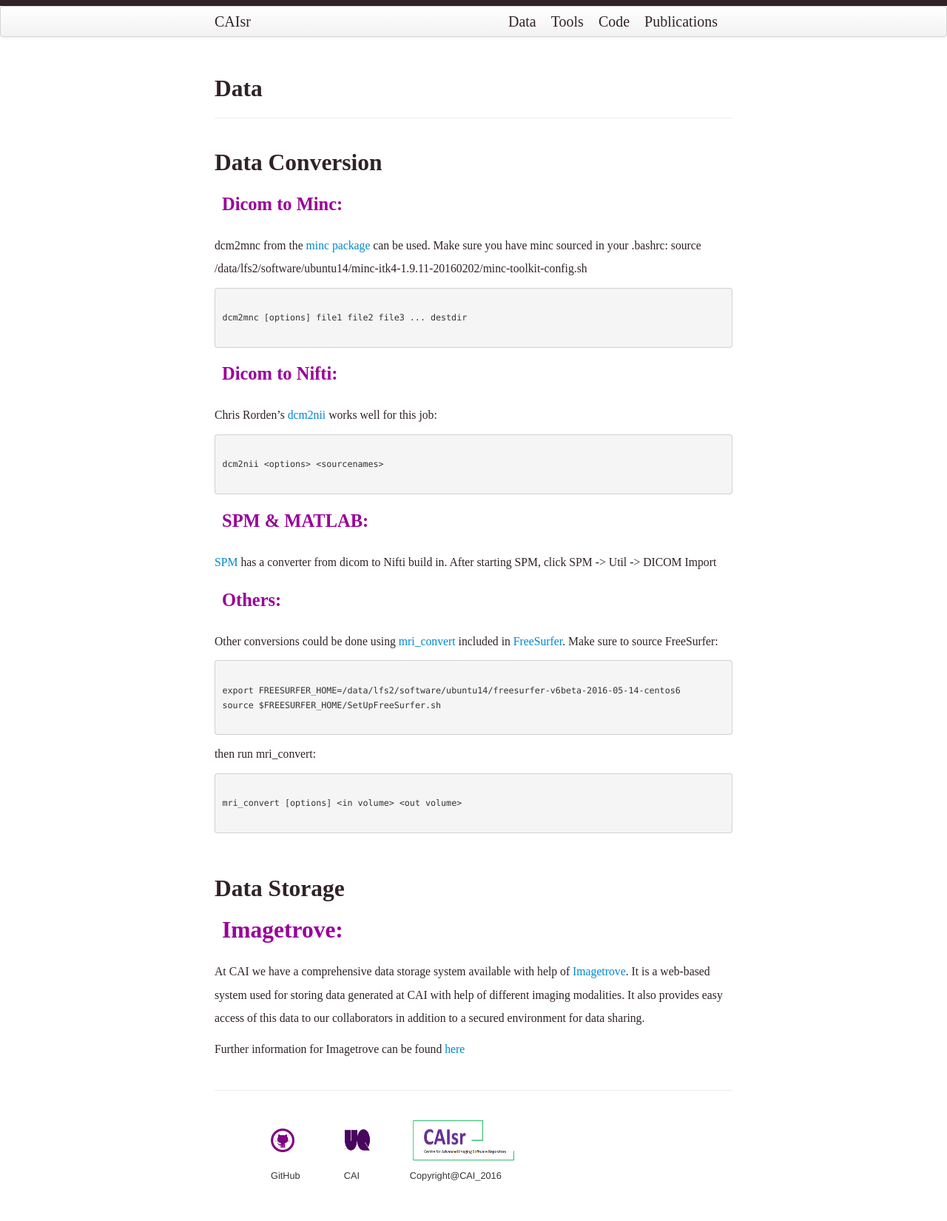
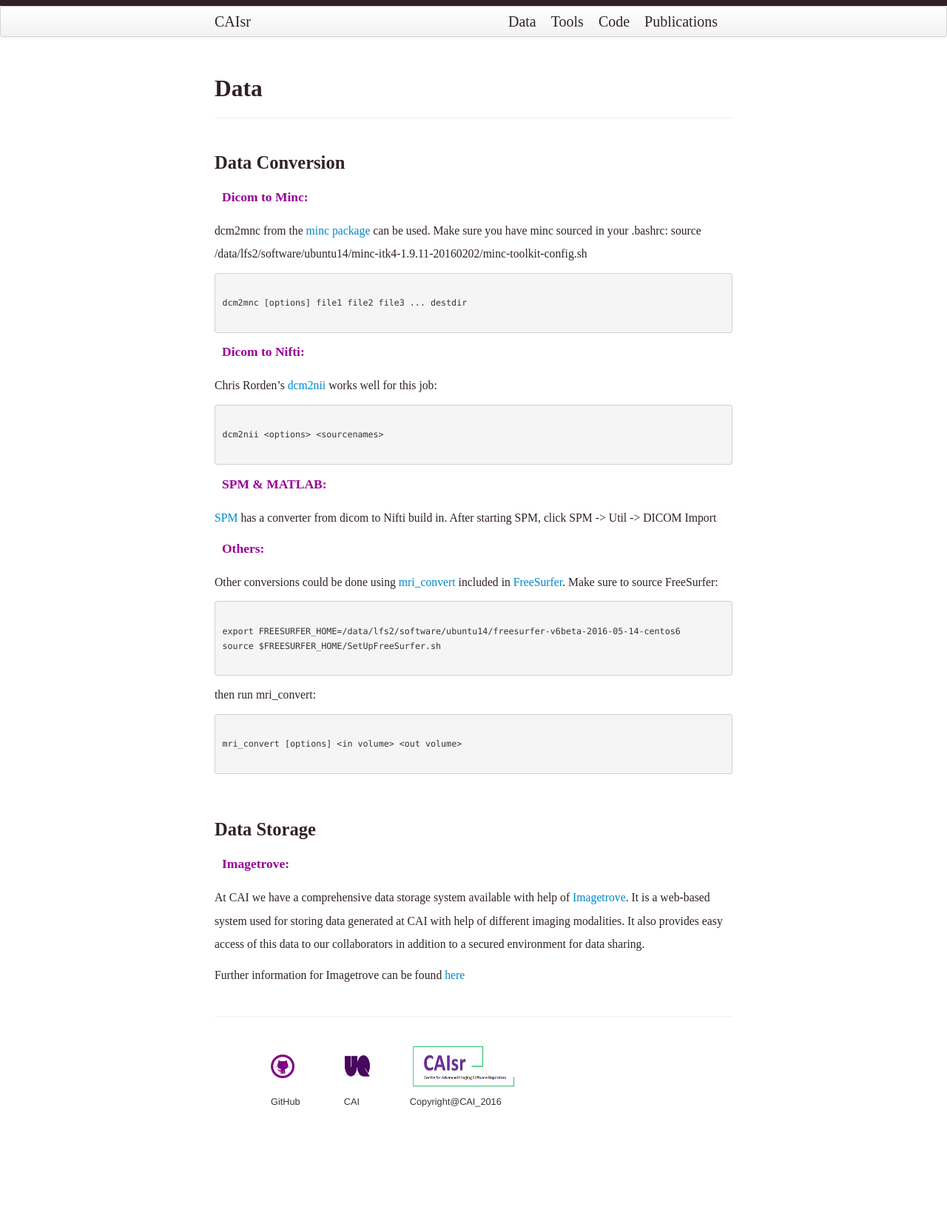
Before and after one commit to CAIsr/CAIsr.github.io, a Jekyll site: the page built from pages/data_conversion.md, in a window 1280 px wide. Shown: the whole page at 74% size. Built offline with Jekyll 4.4.1, drawn with Linux system fonts in a browser that asks for light colours; after the commit the page ends 1550 px from its top, so only the background shows below that.

Commit message:
Update data_conversion.md
Header modified

````diff
--- a/pages/data_conversion.md
+++ b/pages/data_conversion.md
@@ -4,10 +4,10 @@
 description: Overview of data conversion and types
 ---
 
-## Data Conversion
+### Data Conversion
 
 <dl>
-<dd> <h3 style="color:#990099;"> Dicom to Minc: </h3> </dd>
+<dd> <h4 style="color:#990099;"> Dicom to Minc: </h4> </dd>
 </dl>
 dcm2mnc from the [minc package](https://github.com/BIC-MNI/minc-toolkit-v2) can be used. Make sure you have minc sourced in your .bashrc: source /data/lfs2/software/ubuntu14/minc-itk4-1.9.11-20160202/minc-toolkit-config.sh
 
@@ -18,7 +18,7 @@
 ```
 
 <dl>
-<dd> <h3 style="color:#990099;"> Dicom to Nifti: </h3> </dd>
+<dd> <h4 style="color:#990099;"> Dicom to Nifti: </h4> </dd>
 </dl>
 Chris Rorden's [dcm2nii](https://www.nitrc.org/projects/mricron) works well for this job:
 
@@ -29,13 +29,13 @@
 ```
 
 <dl>
-<dd> <h3 style="color:#990099;"> SPM & MATLAB: </h3> </dd>
+<dd> <h4 style="color:#990099;"> SPM & MATLAB: </h4> </dd>
 </dl>
 [SPM](http://www.fil.ion.ucl.ac.uk/spm/) has a converter from dicom to Nifti build in. After starting SPM, click SPM -> Util -> DICOM Import
 
 
 <dl>
-<dd> <h3 style="color:#990099;"> Others: </h3> </dd>
+<dd> <h4 style="color:#990099;"> Others: </h4> </dd>
 </dl>
 Other conversions could be done using [mri_convert](https://surfer.nmr.mgh.harvard.edu/pub/docs/html/mri_convert.help.xml.html) included in [FreeSurfer](https://surfer.nmr.mgh.harvard.edu/fswiki). Make sure to source FreeSurfer:
 
@@ -59,10 +59,10 @@
 
 
 
-## Data Storage
+### Data Storage
 
 <dl>
-<dd> <h2 style="color:#990099;"> Imagetrove: </h2> </dd>
+<dd> <h4 style="color:#990099;"> Imagetrove: </h4> </dd>
 </dl>
 
 At CAI we have a comprehensive data storage system available with help of [Imagetrove](https://projects.ands.org.au/id/ERIC08). It is a web-based system used for
````
